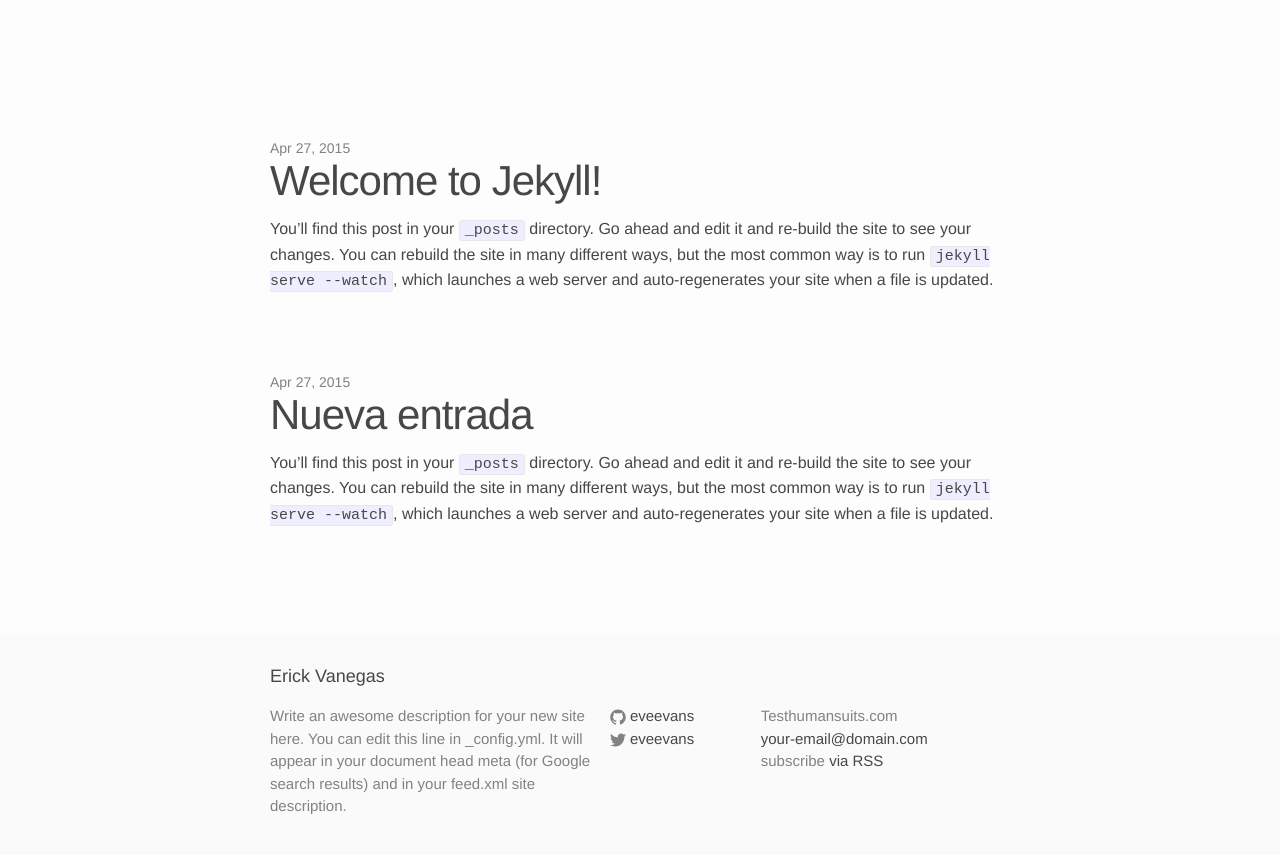
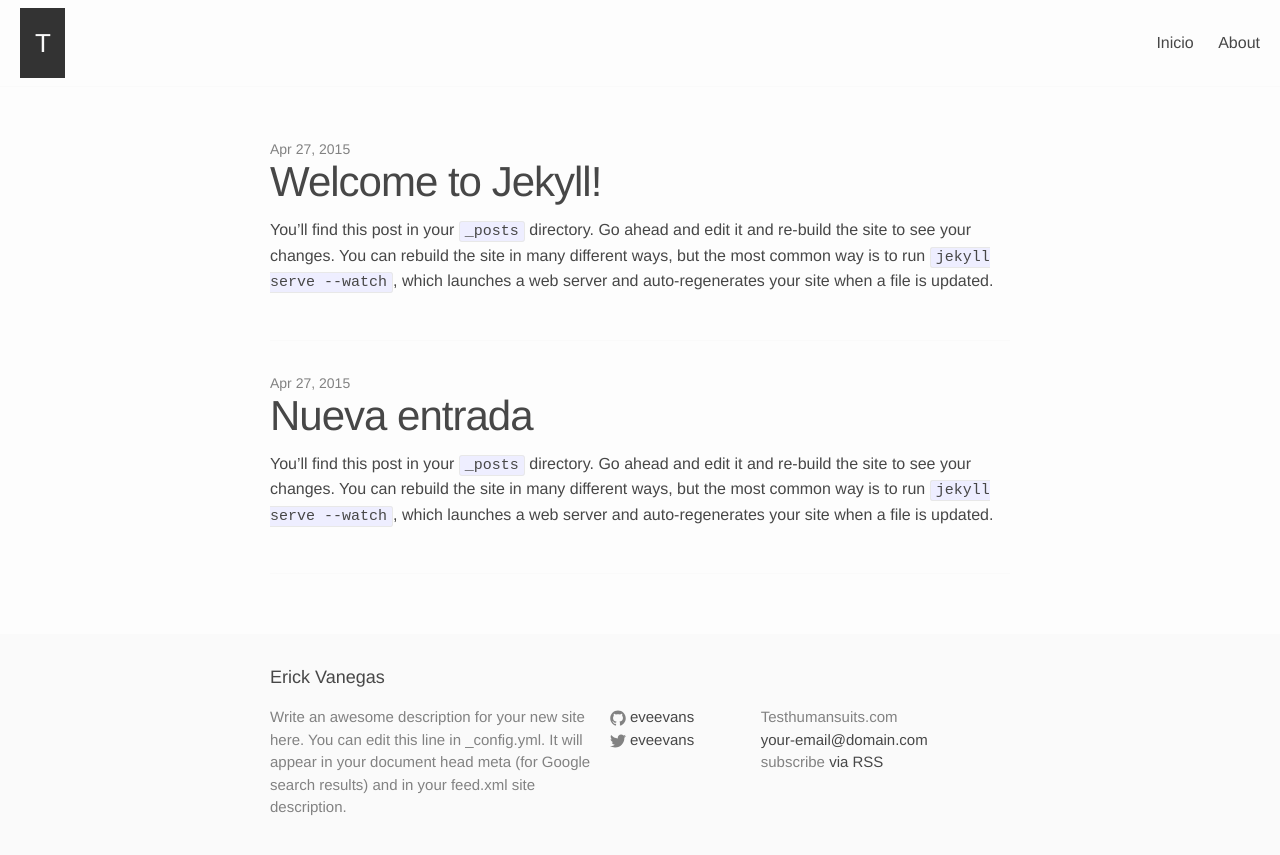
Before and after one commit to eveevans/eveevans.github.com, a Jekyll site: the page built from index.html, in a window 1280 px wide. Shown: the top 855 px of the page. Built offline with Jekyll 4.4.1, drawn with Linux system fonts in a browser that asks for light colours.

Commit message:
Comienzos de mejoras en estructura y par de @TODOs

```diff
--- a/_includes/header.html
+++ b/_includes/header.html
@@ -1,8 +1,8 @@
 <header class="site-header">
 
-  <div class="wrapper">
+  <div class="">
 
-    <a class="site-title" href="{{ site.baseurl }}/">{{ site.title }}</a>
+    <a class="site-title" href="{{ site.baseurl }}/">T</a>
 
     <nav class="site-nav">
       <a href="#" class="menu-icon">
@@ -13,7 +13,10 @@
         </svg>
       </a>
 
+      <!-- @TODO: Usar menu con solo boton de hamburguesa: http://themeforest.net/item/monoid-jekyll-blog-theme/full_screen_preview/11802418  -->
       <div class="trigger">
+        <a class="page-link" href="{{ site.baseurl }}/">Inicio</a>
+
         {% for page in site.pages %}
           {% if page.title %}
           <a class="page-link" href="{{ page.url | prepend: site.baseurl }}">{{ page.title }}</a>
--- a/_sass/_layout.scss
+++ b/_sass/_layout.scss
@@ -4,11 +4,15 @@
 .site-header {
     // border-top: 5px solid $grey-color-dark;
     // border-bottom: 1px solid $grey-color-light;
-    background: #fafafa;
+    // background: #fafafa;
     min-height: 56px;
     padding: 15px  0;
     margin-bottom: 20px;
-    visibility: hidden;
+    // visibility: hidden;
+    border-bottom: 1px solid #fafafa;
+    // padding: 0 10px;
+    padding-left: 20px;
+    padding-right: 20px;
 
     // Positioning context for the mobile navigation icon
     position: relative;
@@ -19,11 +23,13 @@
     line-height: 56px;
     letter-spacing: -1px;
     margin-bottom: 0;
-    float: left;
+    // float: left;
+    background: #333;
+    padding: 20px 15px;
 
     &,
     &:visited {
-        color: $grey-color-dark;
+        color: #fafafa;
     }
 }
 
```
Also changed, not shown: _layouts/post.html (+7 -0 lines).
